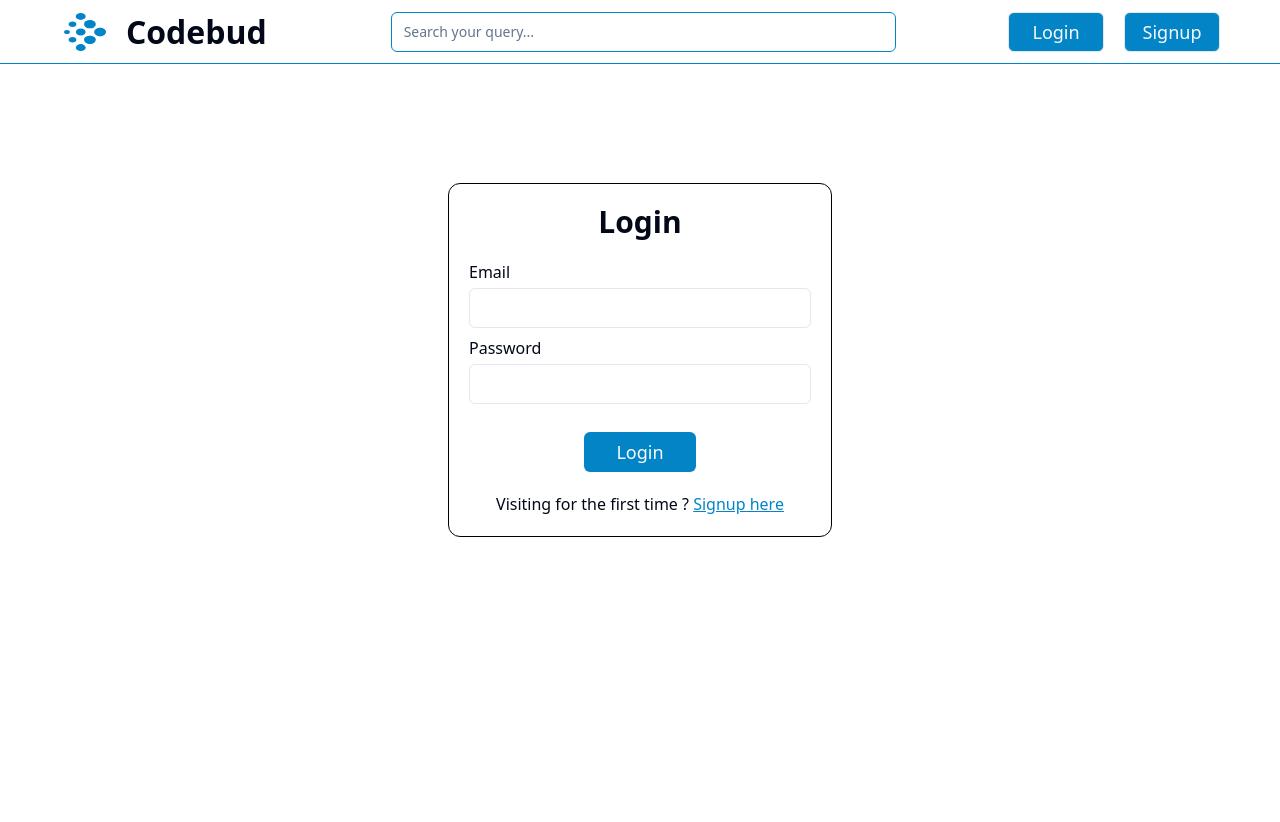
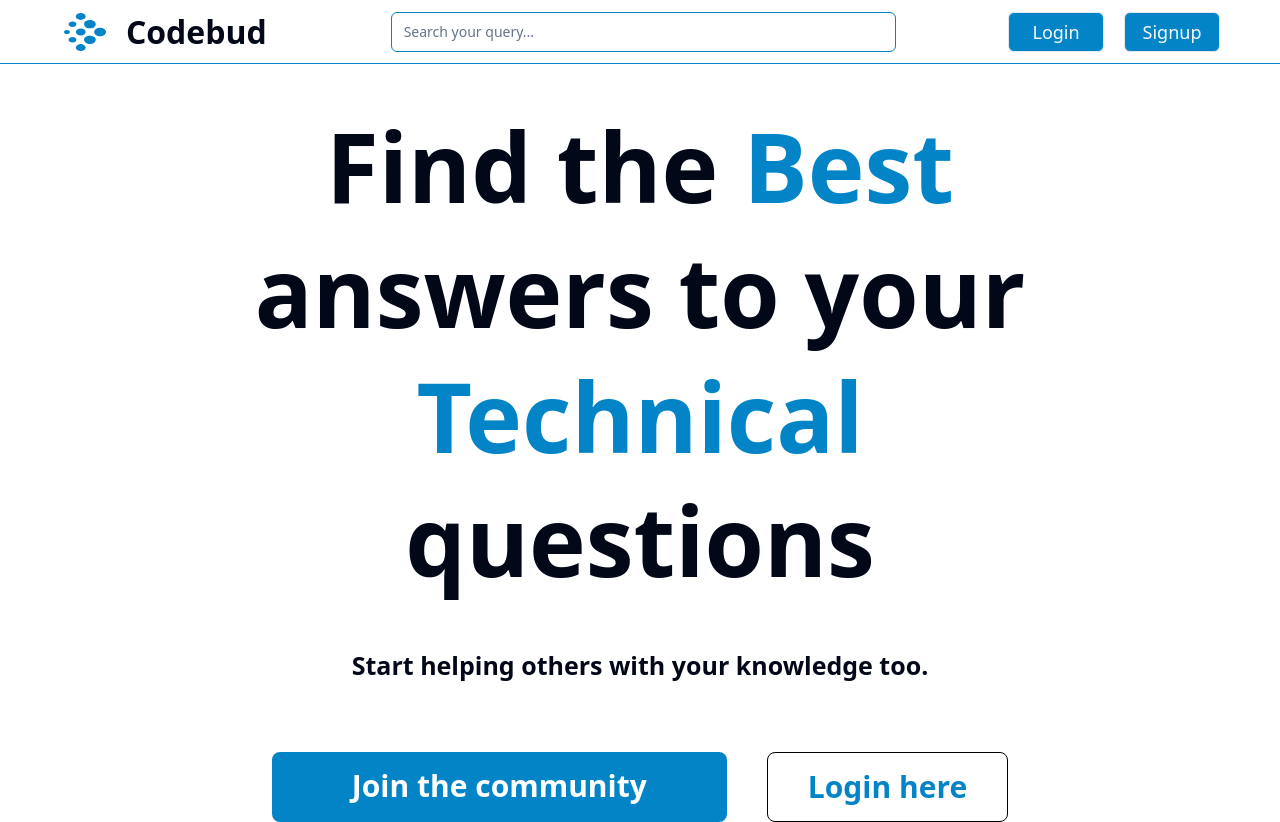
Before and after one commit to karanrajput1999/codebud-client, a React (Vite) app: page / in a window 1280 px wide. Before the commit the page ends 800 px from the top, so only its background shows below. Built offline with nearby package versions, Linux system fonts and the light colour scheme.

Commit message:
routing setup

```diff
--- a/package.json
+++ b/package.json
@@ -18,6 +18,7 @@
     "lucide-react": "^0.294.0",
     "react": "^18.2.0",
     "react-dom": "^18.2.0",
+    "react-router-dom": "^6.20.1",
     "tailwind-merge": "^2.0.0",
     "tailwindcss-animate": "^1.0.7"
   },
--- a/src/App.tsx
+++ b/src/App.tsx
@@ -1,18 +1,29 @@
 import "./App.css";
 import Navbar from "./components/navbar/Navbar";
-// import LandingPage from "./components/landingpage/LandingPage";
-// import Signup from "./components/signup/Signup";
-import Login from "./components/Login.tsx/Login";
+import LandingPage from "./components/landingpage/LandingPage";
+import Signup from "./components/signup/Signup";
+import Login from "./components/login/Login";
+import {
+  createBrowserRouter,
+  createRoutesFromElements,
+  Route,
+  RouterProvider,
+} from "react-router-dom";
+
+import Root from "./Root";
+
+const router = createBrowserRouter(
+  createRoutesFromElements(
+    <Route path="/" element={<Root />}>
+      <Route path="" element={<LandingPage />} />
+      <Route path="login" element={<Login />} />
+      <Route path="signup" element={<Signup />} />
+    </Route>
+  )
+);
 
 function App() {
-  return (
-    <div>
-      <Navbar />
-      {/* <LandingPage /> */}
-      {/* <Signup /> */}
-      <Login />
-    </div>
-  );
+  return <RouterProvider router={router} />;
 }
 
 export default App;
--- /dev/null
+++ b/src/Root.tsx
@@ -0,0 +1,14 @@
+import React from "react";
+import Navbar from "./components/navbar/Navbar";
+import { Outlet } from "react-router-dom";
+
+function Root() {
+  return (
+    <>
+      <Navbar />
+      <Outlet />
+    </>
+  );
+}
+
+export default Root;
--- a/src/components/navbar/Navbar.tsx
+++ b/src/components/navbar/Navbar.tsx
@@ -1,3 +1,5 @@
+import { Link } from "react-router-dom";
+
 import { useState } from "react";
 import { cn } from "@/lib/utils";
 
@@ -15,13 +17,14 @@ function Navbar() {
   return (
     <header>
       <nav className="h-[4rem] flex items-center justify-around border-b border-primarycb px-2">
+        <Link to="/">
           <div className="logo flex md:gap-5 gap-3 items-center mr-2 overflow-hidden px-1 ">
             <img src={logo} alt="logo" />
             <span className="text-[2rem] min-[450px]:block hidden font-bold ">
               Codebud
             </span>
           </div>
-
+        </Link>
         <div className="searchbar sm:w-2/5 w-3/5 mx-2 sm:block max-[450px]:w-3/4 ">
           <Input
             className="border border-primarycb"
@@ -31,10 +34,10 @@ function Navbar() {
 
         <div className="login-container sm:flex md:gap-5 sm:gap-2 gap-1 hidden">
           <Button className="md:text-lg text-base md:w-24 sm:w-20 w-15 bg-primarycb border hover:bg-white hover:text-primarycb hover:border-primarycb">
-            Login
+            <Link to="/login">Login</Link>
           </Button>
           <Button className="md:text-lg text-base md:w-24 w-20 bg-primarycb border hover:bg-white hover:text-primarycb hover:border-primarycb">
-            Signup
+            <Link to="/signup">Signup</Link>
           </Button>
         </div>
 
@@ -49,15 +52,15 @@ function Navbar() {
               mobileLogInMenuOpen ? "flex" : "hidden"
             )}
           >
-            <a
-              href="#"
+            <Link
+              to="/login"
               className="text-center font-semibold py-1 border border-b-primarycb"
             >
               Login
-            </a>
-            <a href="#" className="text-center font-semibold py-1">
+            </Link>
+            <Link to="/signup" className="text-center font-semibold py-1">
               Signup
-            </a>
+            </Link>
           </div>
         </div>
       </nav>
```
Also changed, not shown: src/components/login/Login.tsx (renamed from src/components/Login.tsx/Login.tsx), 1 other file (tests, documents, lock files or other folders). Lines whose indentation alone changed are shown as unchanged.
